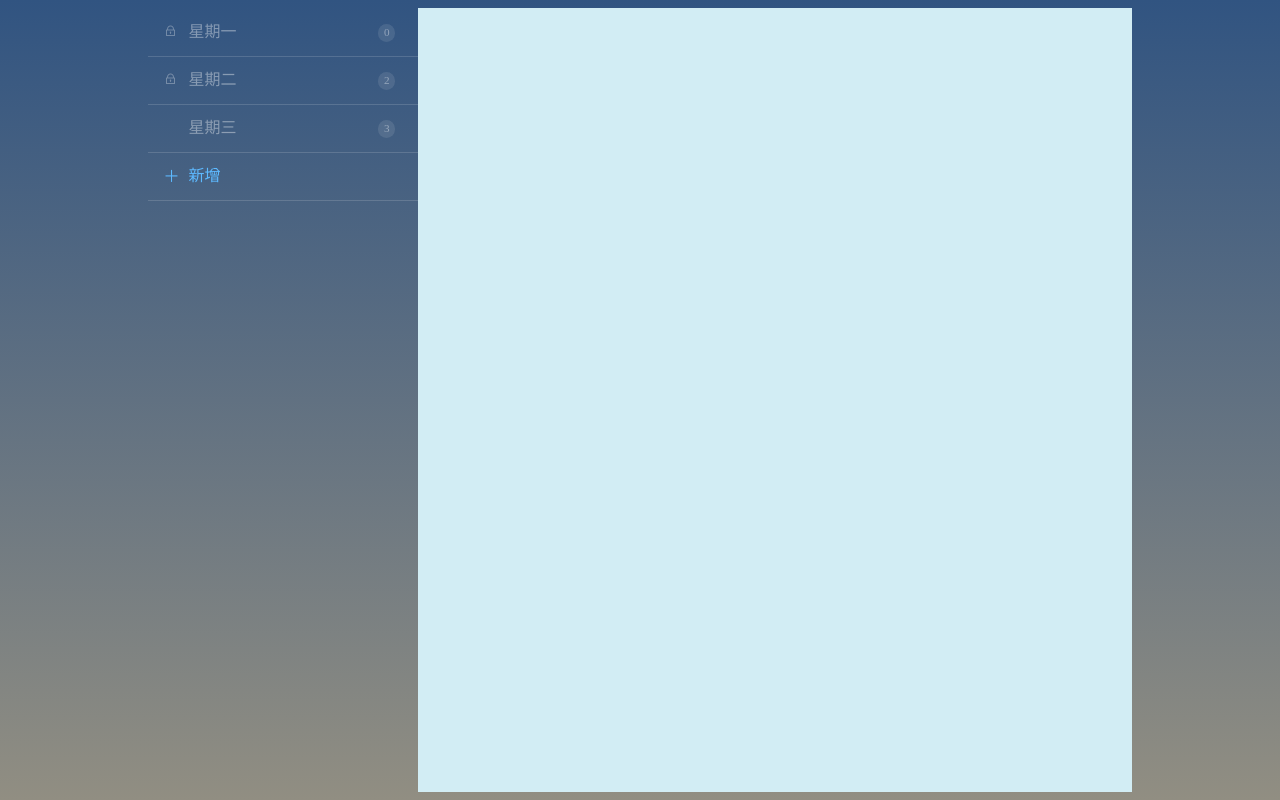
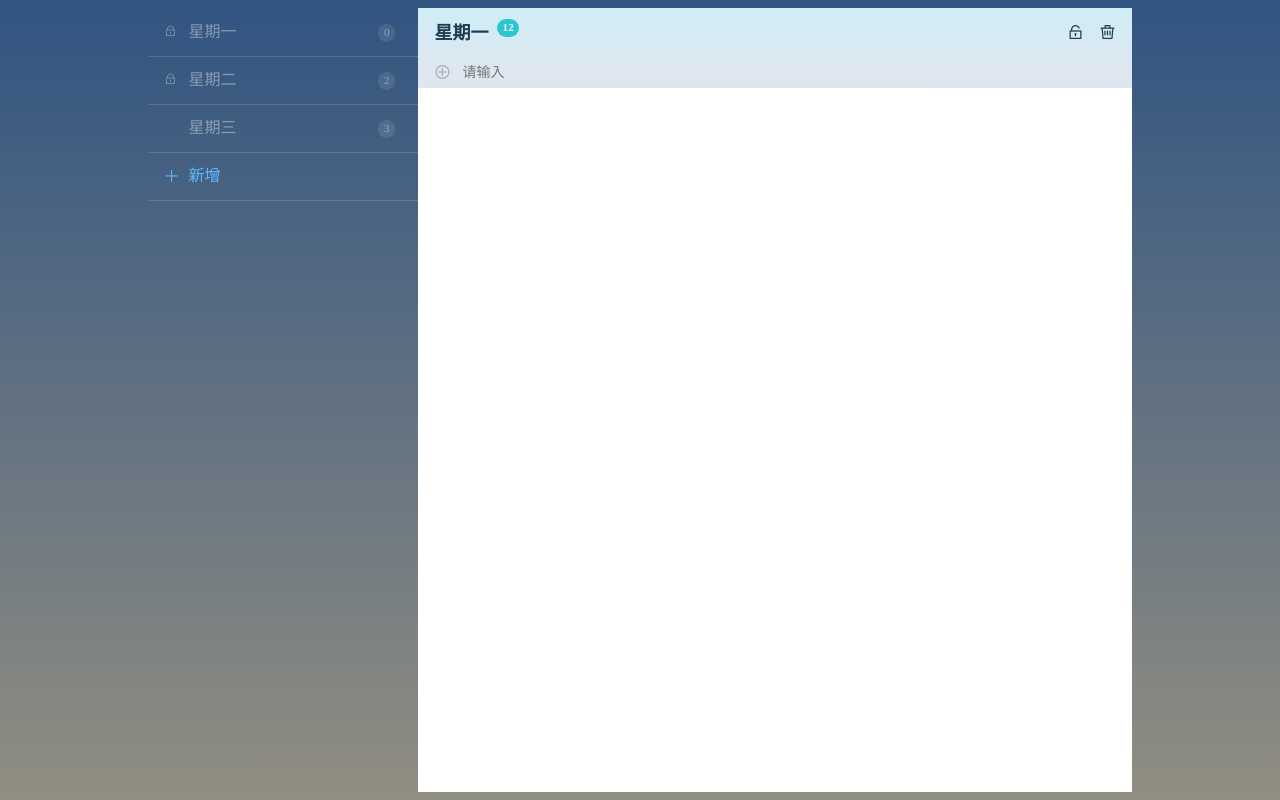
Before and after one commit to tinkaikin/chj-74-todo, a Vue app: page /#/ in a window 1280 px wide. Built offline with nearby package versions, Linux system fonts and the light colour scheme.

Commit message:
3.1.10 todo.vue （待办事项详情组件 事件为完成）

```diff
--- a/src/components/layouts.vue
+++ b/src/components/layouts.vue
@@ -4,14 +4,17 @@
       <menus></menus>
     </section>
     <section class="content-container"><!--右边的容器-->
+      <todo></todo>
     </section>
   </section>
 </template>
 <script>
 import menus from './menus'
+import todo from './todo'
 export default {
   components: {
-    menus
+    menus,
+    todo
   }
 }
 </script>
--- /dev/null
+++ b/src/components/todo.vue
@@ -0,0 +1,68 @@
+<template>
+  <div class="page lists-show"><!--最外层容器-->
+    <nav><!--容器上半部分-->
+      <div class="nav-group"> <!--移动端的菜单图标-->
+        <a class="nav-item">
+          <span class="icon-list-unordered">
+          </span>
+        </a>
+      </div>
+      <h1 class="title-page">
+        <span class="title-wrapper">{{todo.title}}</span> <!-- 标题-->
+        <span class="count-list">{{todo.count}}</span><!-- 数目-->
+      </h1>
+      <div class="nav-group right"><!-- 右边的删除，锁定图标容器-->
+        <div class="options-web">
+          <a class=" nav-item"> <!-- 锁定图标-->
+            <span class="icon-lock" v-if="todo.locked"></span>
+            <span class="icon-unlock" v-else>
+            </span>
+          </a>
+          <a class=" nav-item"><!-- 删除图标-->
+            <span class="icon-trash">
+            </span>
+          </a>
+        </div>
+      </div>
+
+      <div class=" form todo-new input-symbol"> <!-- 新增单个代办单项输入框,监听了回车事件，双向绑定text值,监听了disabled属性，在todo.locked为true的情况下无法编辑-->
+         <input type="text" v-model="text" placeholder='请输入' @keyup.enter="onAdd" :disabled="todo.locked" />
+        <span class="icon-add"></span>
+      </div>
+    </nav>
+    <div class="content-scrollable list-items">
+      <!--容器下半部分-->
+    </div>
+  </div>
+</template>
+
+<script>
+export default {
+  data () {
+    return {
+      todo: { // 详情内容
+        title: '星期一',
+        count: 12,
+        locked: false
+      },
+      items: [ // 代办单项列表
+        { checked: false, text: '新的一天', isDelete: false },
+        { checked: false, text: '新的一天', isDelete: false },
+        { checked: false, text: '新的一天', isDelete: false }
+      ],
+      text: '' // 新增代办单项绑定的值
+    }
+  },
+  methods: {
+    onAdd () {
+      console.log(123)
+    }
+  }
+}
+</script>
+
+<style lang="less" scoped>
+@import url('../a-common/style/nav.less');
+@import url('../a-common/style/form.less');
+@import url('../a-common/style/todo.less');
+</style>
```
